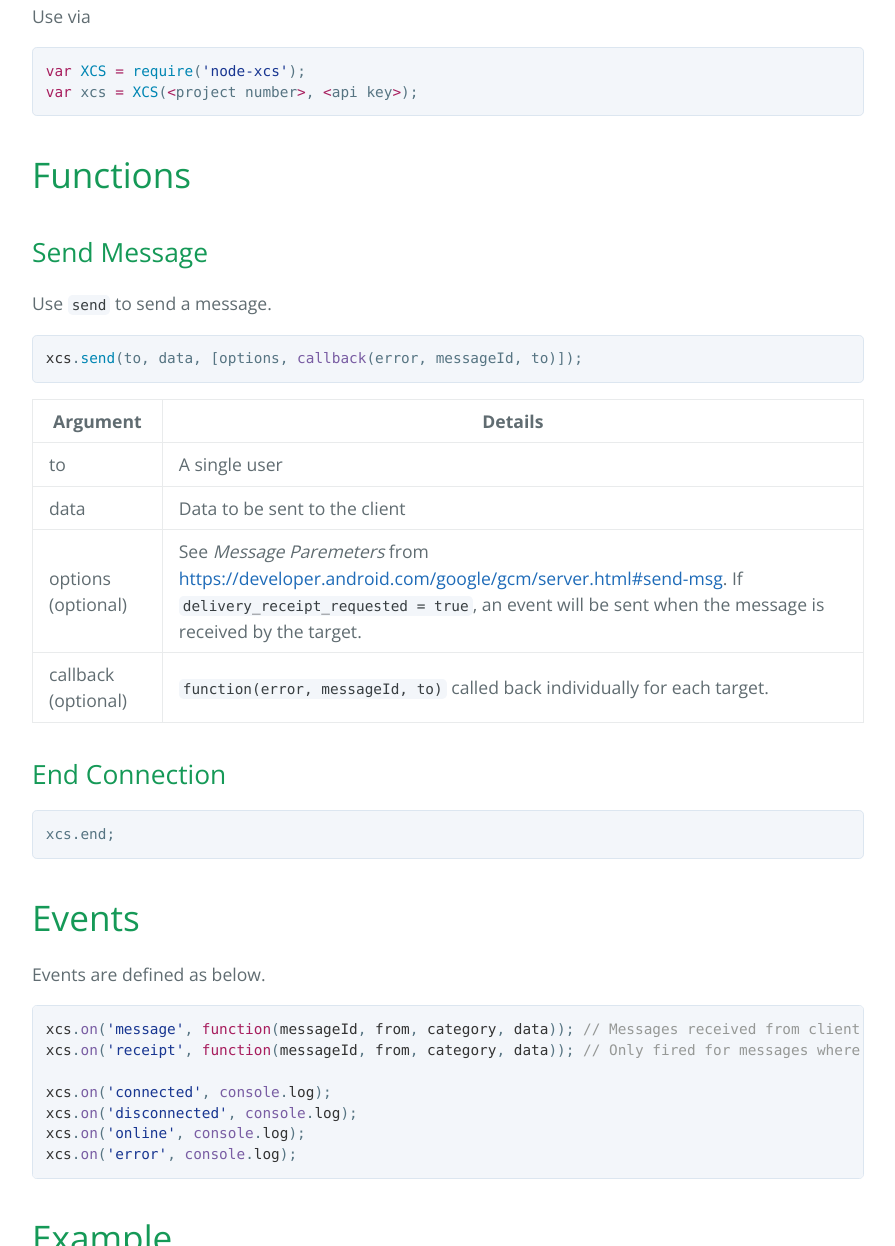
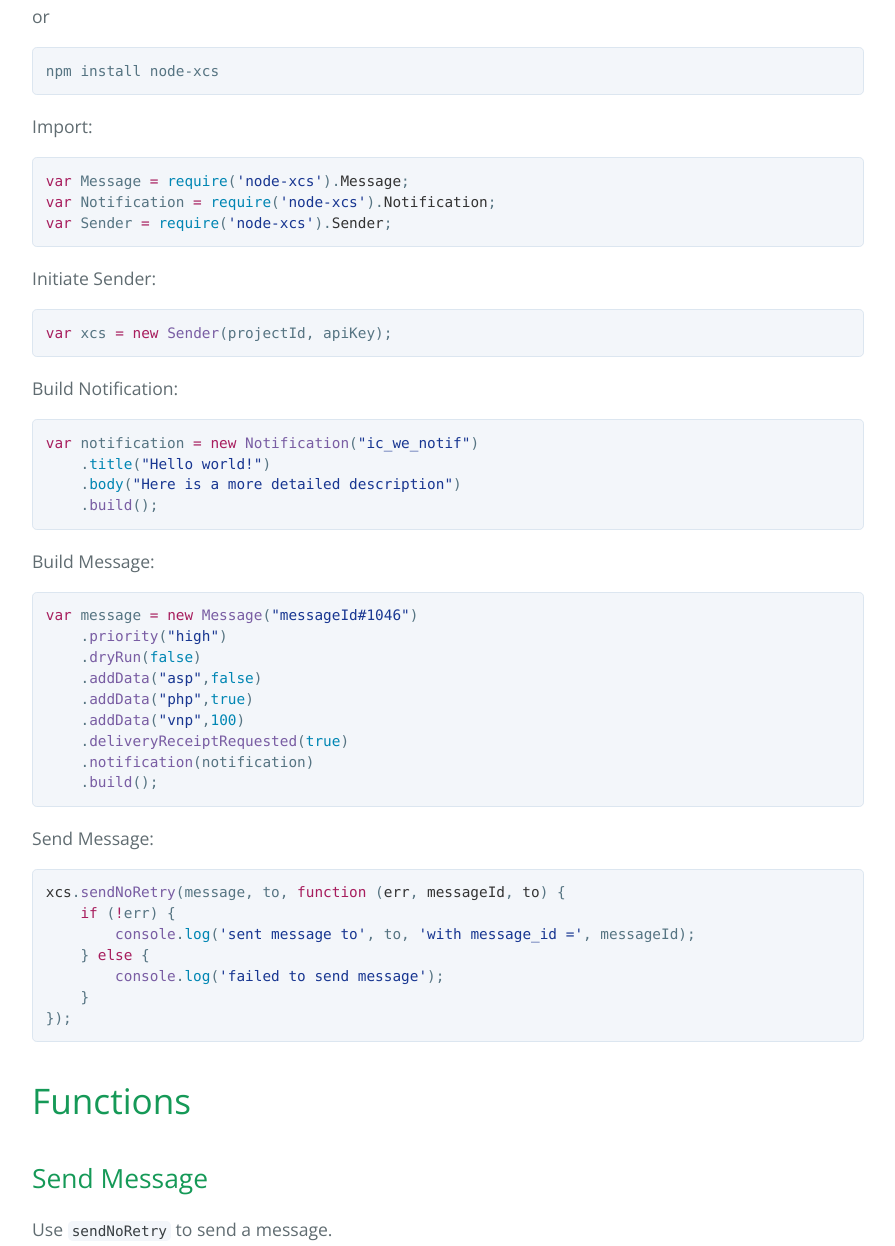
Before and after one commit to guness/node-xcs, a plain HTML site: page index.html in a window 1280 px wide. Shown: the part 592-1838 px from the top of the page, without its empty margins (192-1087 px from the left). Drawn offline with nearby package versions, Linux system fonts and the light colour scheme.

Commit message:
Create gh-pages branch via GitHub

```diff
--- a/index.html
+++ b/index.html
@@ -22,15 +22,54 @@
       <h1>
 <a id="getting-started" class="anchor" href="#getting-started" aria-hidden="true"><span class="octicon octicon-link"></span></a>Getting Started</h1>
 
-<p>Install via</p>
+<p>Install with:</p>
 
 <pre><code>npm install git+https://github.com/sainaetr/node-xcs.git
 </code></pre>
 
-<p>Use via</p>
+<p>or</p>
 
-<div class="highlight highlight-source-js"><pre><span class="pl-k">var</span> <span class="pl-c1">XCS</span> <span class="pl-k">=</span> <span class="pl-c1">require</span>(<span class="pl-s"><span class="pl-pds">'</span>node-xcs<span class="pl-pds">'</span></span>);
-<span class="pl-k">var</span> xcs <span class="pl-k">=</span> <span class="pl-c1">XCS</span>(<span class="pl-k">&lt;</span>project number<span class="pl-k">&gt;</span>, <span class="pl-k">&lt;</span>api key<span class="pl-k">&gt;</span>);</pre></div>
+<pre><code>npm install node-xcs
+</code></pre>
+
+<p>Import:</p>
+
+<div class="highlight highlight-source-js"><pre><span class="pl-k">var</span> Message <span class="pl-k">=</span> <span class="pl-c1">require</span>(<span class="pl-s"><span class="pl-pds">'</span>node-xcs<span class="pl-pds">'</span></span>).<span class="pl-smi">Message</span>;
+<span class="pl-k">var</span> Notification <span class="pl-k">=</span> <span class="pl-c1">require</span>(<span class="pl-s"><span class="pl-pds">'</span>node-xcs<span class="pl-pds">'</span></span>).<span class="pl-smi">Notification</span>;
+<span class="pl-k">var</span> Sender <span class="pl-k">=</span> <span class="pl-c1">require</span>(<span class="pl-s"><span class="pl-pds">'</span>node-xcs<span class="pl-pds">'</span></span>).<span class="pl-smi">Sender</span>;</pre></div>
+
+<p>Initiate Sender:</p>
+
+<div class="highlight highlight-source-js"><pre><span class="pl-k">var</span> xcs <span class="pl-k">=</span> <span class="pl-k">new</span> <span class="pl-en">Sender</span>(projectId, apiKey);</pre></div>
+
+<p>Build Notification:</p>
+
+<div class="highlight highlight-source-js"><pre><span class="pl-k">var</span> notification <span class="pl-k">=</span> <span class="pl-k">new</span> <span class="pl-en">Notification</span>(<span class="pl-s"><span class="pl-pds">"</span>ic_we_notif<span class="pl-pds">"</span></span>)
+    .<span class="pl-c1">title</span>(<span class="pl-s"><span class="pl-pds">"</span>Hello world!<span class="pl-pds">"</span></span>)
+    .<span class="pl-c1">body</span>(<span class="pl-s"><span class="pl-pds">"</span>Here is a more detailed description<span class="pl-pds">"</span></span>)
+    .<span class="pl-en">build</span>();</pre></div>
+
+<p>Build Message:</p>
+
+<div class="highlight highlight-source-js"><pre><span class="pl-k">var</span> message <span class="pl-k">=</span> <span class="pl-k">new</span> <span class="pl-en">Message</span>(<span class="pl-s"><span class="pl-pds">"</span>messageId#1046<span class="pl-pds">"</span></span>)
+    .<span class="pl-en">priority</span>(<span class="pl-s"><span class="pl-pds">"</span>high<span class="pl-pds">"</span></span>)
+    .<span class="pl-en">dryRun</span>(<span class="pl-c1">false</span>)
+    .<span class="pl-en">addData</span>(<span class="pl-s"><span class="pl-pds">"</span>asp<span class="pl-pds">"</span></span>,<span class="pl-c1">false</span>)
+    .<span class="pl-en">addData</span>(<span class="pl-s"><span class="pl-pds">"</span>php<span class="pl-pds">"</span></span>,<span class="pl-c1">true</span>)
+    .<span class="pl-en">addData</span>(<span class="pl-s"><span class="pl-pds">"</span>vnp<span class="pl-pds">"</span></span>,<span class="pl-c1">100</span>)
+    .<span class="pl-en">deliveryReceiptRequested</span>(<span class="pl-c1">true</span>)
+    .<span class="pl-en">notification</span>(notification)
+    .<span class="pl-en">build</span>();</pre></div>
+
+<p>Send Message:</p>
+
+<div class="highlight highlight-source-js"><pre><span class="pl-smi">xcs</span>.<span class="pl-en">sendNoRetry</span>(message, to, <span class="pl-k">function</span> (<span class="pl-smi">err</span>, <span class="pl-smi">messageId</span>, <span class="pl-smi">to</span>) {
+    <span class="pl-k">if</span> (<span class="pl-k">!</span>err) {
+        <span class="pl-en">console</span>.<span class="pl-c1">log</span>(<span class="pl-s"><span class="pl-pds">'</span>sent message to<span class="pl-pds">'</span></span>, to, <span class="pl-s"><span class="pl-pds">'</span>with message_id =<span class="pl-pds">'</span></span>, messageId);
+    } <span class="pl-k">else</span> {
+        <span class="pl-en">console</span>.<span class="pl-c1">log</span>(<span class="pl-s"><span class="pl-pds">'</span>failed to send message<span class="pl-pds">'</span></span>);
+    }
+});</pre></div>
 
 <h1>
 <a id="functions" class="anchor" href="#functions" aria-hidden="true"><span class="octicon octicon-link"></span></a>Functions</h1>
@@ -38,9 +77,9 @@
 <h2>
 <a id="send-message" class="anchor" href="#send-message" aria-hidden="true"><span class="octicon octicon-link"></span></a>Send Message</h2>
 
-<p>Use <code>send</code> to send a message.</p>
+<p>Use <code>sendNoRetry</code> to send a message.</p>
 
-<div class="highlight highlight-source-js"><pre><span class="pl-smi">xcs</span>.<span class="pl-c1">send</span>(to, data, [options, <span class="pl-en">callback</span>(error, messageId, to)]);</pre></div>
+<div class="highlight highlight-source-js"><pre><span class="pl-smi">xcs</span>.<span class="pl-en">sendNoRetry</span>(message, to, [<span class="pl-en">callback</span>(error, messageId, to)]);</pre></div>
 
 <table>
 <thead>
@@ -51,21 +90,17 @@
 </thead>
 <tbody>
 <tr>
-<td>to</td>
-<td>A single user</td>
+<td>message</td>
+<td>Message to sent (with or without notification)</td>
 </tr>
 <tr>
-<td>data</td>
-<td>Data to be sent to the client</td>
-</tr>
-<tr>
-<td>options (optional)</td>
-<td>See <em>Message Paremeters</em> from <a href="https://developer.android.com/google/gcm/server.html#send-msg">https://developer.android.com/google/gcm/server.html#send-msg</a>. If <code>delivery_receipt_requested = true</code>, an event will be sent when the message is received by the target.</td>
+<td>to</td>
+<td>A single user, or topic</td>
 </tr>
 <tr>
 <td>callback (optional)</td>
 <td>
-<code>function(error, messageId, to)</code> called back individually for each target.</td>
+<code>function(error, messageId, to)</code> called back individually for each message.</td>
 </tr>
 </tbody>
 </table>
@@ -73,8 +108,7 @@
 <h2>
 <a id="end-connection" class="anchor" href="#end-connection" aria-hidden="true"><span class="octicon octicon-link"></span></a>End Connection</h2>
 
-<pre><code>xcs.end;
-</code></pre>
+<div class="highlight highlight-source-js"><pre><span class="pl-smi">xcs</span>.<span class="pl-smi">end</span>;</pre></div>
 
 <h1>
 <a id="events" class="anchor" href="#events" aria-hidden="true"><span class="octicon octicon-link"></span></a>Events</h1>
@@ -92,8 +126,11 @@
 <h1>
 <a id="example" class="anchor" href="#example" aria-hidden="true"><span class="octicon octicon-link"></span></a>Example</h1>
 
-<div class="highlight highlight-source-js"><pre><span class="pl-k">var</span> <span class="pl-c1">XCS</span> <span class="pl-k">=</span> <span class="pl-c1">require</span>(<span class="pl-s"><span class="pl-pds">'</span>node-xcs<span class="pl-pds">'</span></span>);
-<span class="pl-k">var</span> xcs <span class="pl-k">=</span> <span class="pl-c1">XCS</span>(<span class="pl-k">&lt;</span>project id<span class="pl-k">&gt;</span>, <span class="pl-k">&lt;</span>api key<span class="pl-k">&gt;</span>);
+<div class="highlight highlight-source-js"><pre><span class="pl-k">var</span> Sender <span class="pl-k">=</span> <span class="pl-c1">require</span>(<span class="pl-s"><span class="pl-pds">'</span>node-xcs<span class="pl-pds">'</span></span>).<span class="pl-smi">Sender</span>;
+<span class="pl-k">var</span> Message <span class="pl-k">=</span> <span class="pl-c1">require</span>(<span class="pl-s"><span class="pl-pds">'</span>node-xcs<span class="pl-pds">'</span></span>).<span class="pl-smi">Message</span>;
+<span class="pl-k">var</span> Notification <span class="pl-k">=</span> <span class="pl-c1">require</span>(<span class="pl-s"><span class="pl-pds">'</span>node-xcs<span class="pl-pds">'</span></span>).<span class="pl-smi">Notification</span>;
+
+<span class="pl-k">var</span> xcs <span class="pl-k">=</span> <span class="pl-k">new</span> <span class="pl-en">Sender</span>(projectId, apiKey);
 
 <span class="pl-smi">xcs</span>.<span class="pl-en">on</span>(<span class="pl-s"><span class="pl-pds">'</span>message<span class="pl-pds">'</span></span>, <span class="pl-k">function</span>(<span class="pl-smi">messageId</span>, <span class="pl-smi">from</span>, <span class="pl-smi">category</span>, <span class="pl-smi">data</span>) {
     <span class="pl-en">console</span>.<span class="pl-c1">log</span>(<span class="pl-s"><span class="pl-pds">'</span>received message<span class="pl-pds">'</span></span>, arguments);
@@ -103,7 +140,22 @@
     <span class="pl-en">console</span>.<span class="pl-c1">log</span>(<span class="pl-s"><span class="pl-pds">'</span>received receipt<span class="pl-pds">'</span></span>, arguments);
 });
 
-<span class="pl-smi">xcs</span>.<span class="pl-c1">send</span>(<span class="pl-k">&lt;</span>device id<span class="pl-k">&gt;</span>, { message<span class="pl-k">:</span> <span class="pl-s"><span class="pl-pds">'</span>hello world<span class="pl-pds">'</span></span> }, { delivery_receipt_requested<span class="pl-k">:</span> <span class="pl-c1">true</span> }, <span class="pl-k">function</span>(<span class="pl-smi">err</span>, <span class="pl-smi">messageId</span>, <span class="pl-smi">to</span>) {
+<span class="pl-k">var</span> notification <span class="pl-k">=</span> <span class="pl-k">new</span> <span class="pl-en">Notification</span>(<span class="pl-s"><span class="pl-pds">"</span>ic_we_notif<span class="pl-pds">"</span></span>)
+    .<span class="pl-c1">title</span>(<span class="pl-s"><span class="pl-pds">"</span>Hello world!<span class="pl-pds">"</span></span>)
+    .<span class="pl-c1">body</span>(<span class="pl-s"><span class="pl-pds">"</span>Here is a more detailed description<span class="pl-pds">"</span></span>)
+    .<span class="pl-en">build</span>();
+
+<span class="pl-k">var</span> message <span class="pl-k">=</span> <span class="pl-k">new</span> <span class="pl-en">Message</span>(<span class="pl-s"><span class="pl-pds">"</span>messageId#1046<span class="pl-pds">"</span></span>)
+    .<span class="pl-en">priority</span>(<span class="pl-s"><span class="pl-pds">"</span>high<span class="pl-pds">"</span></span>)
+    .<span class="pl-en">dryRun</span>(<span class="pl-c1">false</span>)
+    .<span class="pl-en">addData</span>(<span class="pl-s"><span class="pl-pds">"</span>asp<span class="pl-pds">"</span></span>,<span class="pl-c1">false</span>)
+    .<span class="pl-en">addData</span>(<span class="pl-s"><span class="pl-pds">"</span>php<span class="pl-pds">"</span></span>,<span class="pl-c1">true</span>)
+    .<span class="pl-en">addData</span>(<span class="pl-s"><span class="pl-pds">"</span>vnp<span class="pl-pds">"</span></span>,<span class="pl-c1">100</span>)
+    .<span class="pl-en">deliveryReceiptRequested</span>(<span class="pl-c1">true</span>)
+    .<span class="pl-en">notification</span>(notification)
+    .<span class="pl-en">build</span>();
+
+<span class="pl-smi">xcs</span>.<span class="pl-en">sendNoRetry</span>(message, deviceId, <span class="pl-k">function</span> (<span class="pl-smi">err</span>, <span class="pl-smi">messageId</span>, <span class="pl-smi">to</span>) {
     <span class="pl-k">if</span> (<span class="pl-k">!</span>err) {
         <span class="pl-en">console</span>.<span class="pl-c1">log</span>(<span class="pl-s"><span class="pl-pds">'</span>sent message to<span class="pl-pds">'</span></span>, to, <span class="pl-s"><span class="pl-pds">'</span>with message_id =<span class="pl-pds">'</span></span>, messageId);
     } <span class="pl-k">else</span> {
@@ -122,10 +174,10 @@
 <a id="notes-on-xcs" class="anchor" href="#notes-on-xcs" aria-hidden="true"><span class="octicon octicon-link"></span></a>Notes on XCS</h1>
 
 <ul>
+<li>The library still being working on it, so there may be serious problems, use it at your own risk.</li>
 <li>No events are emitted from XCS or this library when a device new registers: you'll have to send a message from the device and process it yourself</li>
-<li>This library doesn't have functions (yet) to create user notifications (<a href="https://developer.android.com/google/gcm/notifications.html">https://developer.android.com/google/gcm/notifications.html</a>). However, if you implement this yourself, you'll be able to send to a user group by passing the <code>notification_key_name</code> as a <code>device_id</code> for <code>xcs.send</code>.</li>
 <li>Occasionally, GCM performs load balancing, so the connection is sometimes restarted. This library handles this transparently, and your messages will be queued in these situations.</li>
-<li>This library auto sends acks for receipts of sent messages, however google side receipts are not fully reliable</li>
+<li>This library auto sends acks for receipts of sent messages, however google side receipt reporting is not reliable.</li>
 </ul>
 
 <h2>
```
Also changed, not shown: params.json (+1 -1 lines).
